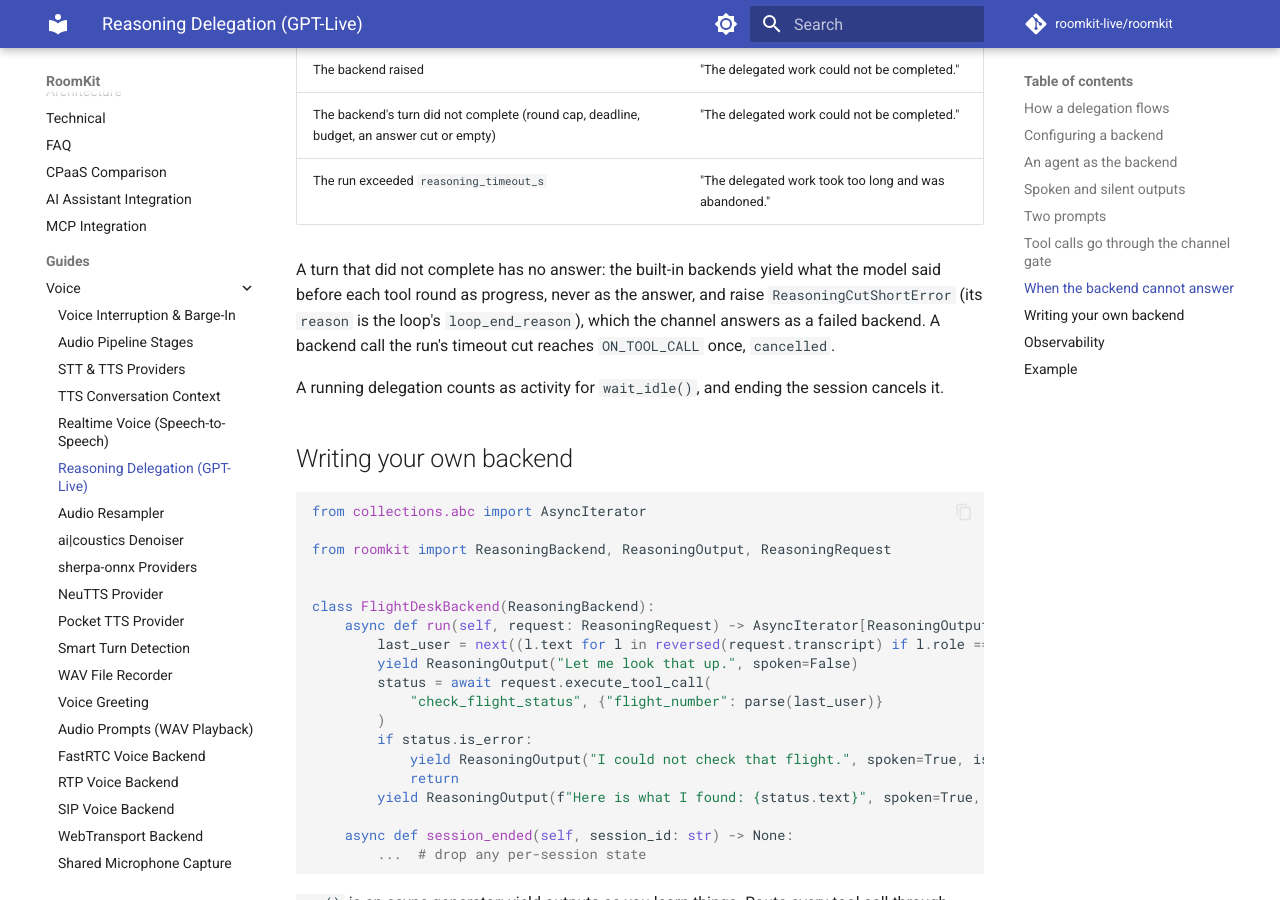
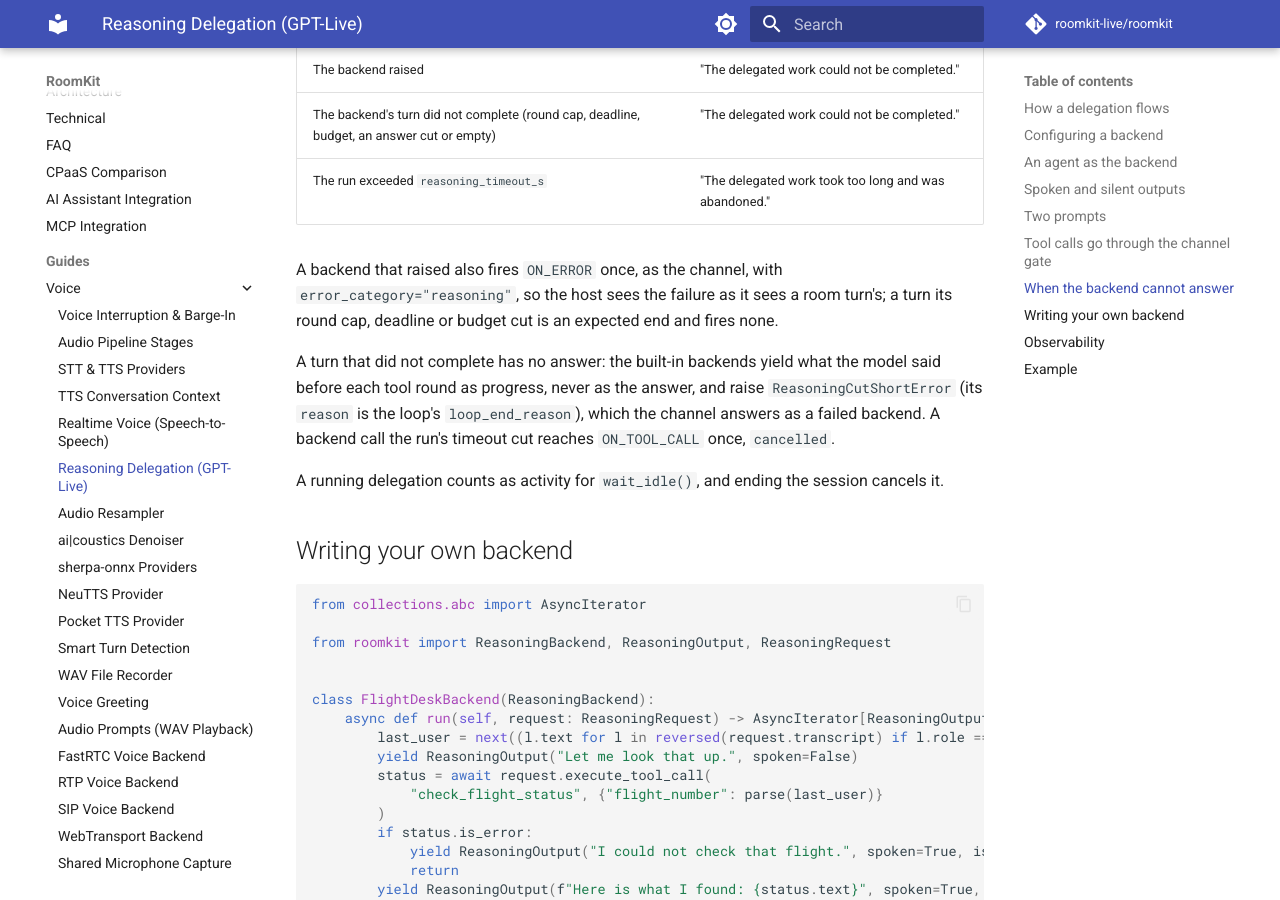
Before and after one commit to roomkit-live/roomkit-docs, an MkDocs documentation site: the page built from docs/guides/reasoning-delegation.md, in a window 1280 px wide and 900 px high, scrolled down 4512 px. Built offline with MkDocs 1.6.1 and Material for MkDocs 9.7.7, drawn with Linux system fonts in a browser that asks for light colours; comment, search, counter and statistics services are not loaded.

Commit message:
docs(reasoning): a backend that raised fires ON_ERROR, category reasoning (RMK-497)

```diff
--- a/docs/guides/reasoning-delegation.md
+++ b/docs/guides/reasoning-delegation.md
@@ -191,6 +191,11 @@ something. The channel therefore always answers, with one spoken output:
 | The backend's turn did not complete (round cap, deadline, budget, an answer cut or empty) | "The delegated work could not be completed." |
 | The run exceeded `reasoning_timeout_s` | "The delegated work took too long and was abandoned." |
 
+A backend that raised also fires `ON_ERROR` once, as the channel, with
+`error_category="reasoning"`, so the host sees the failure as it sees a room
+turn's; a turn its round cap, deadline or budget cut is an expected end and
+fires none.
+
 A turn that did not complete has no answer: the built-in backends yield what
 the model said before each tool round as progress, never as the answer, and
 raise `ReasoningCutShortError` (its `reason` is the loop's
```
